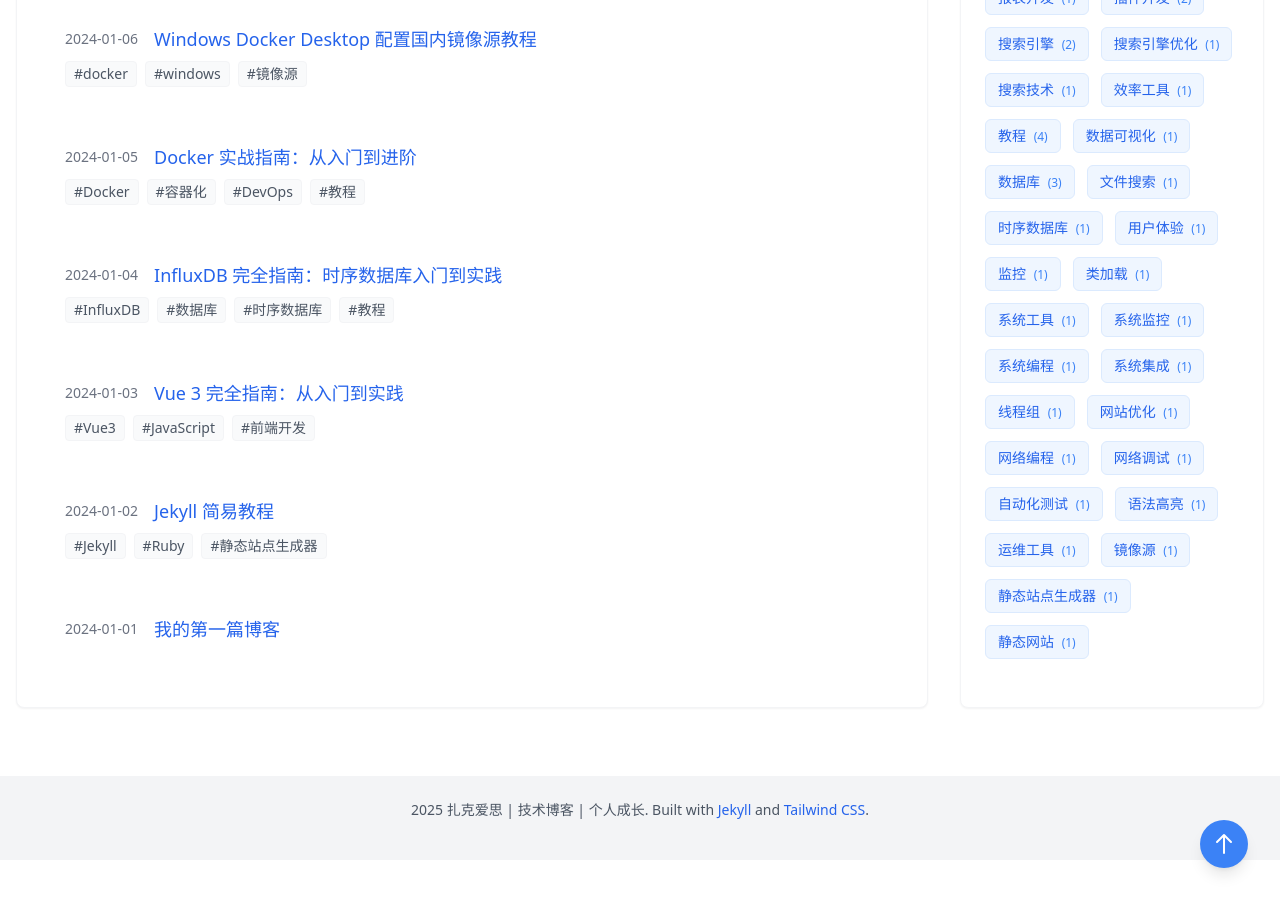
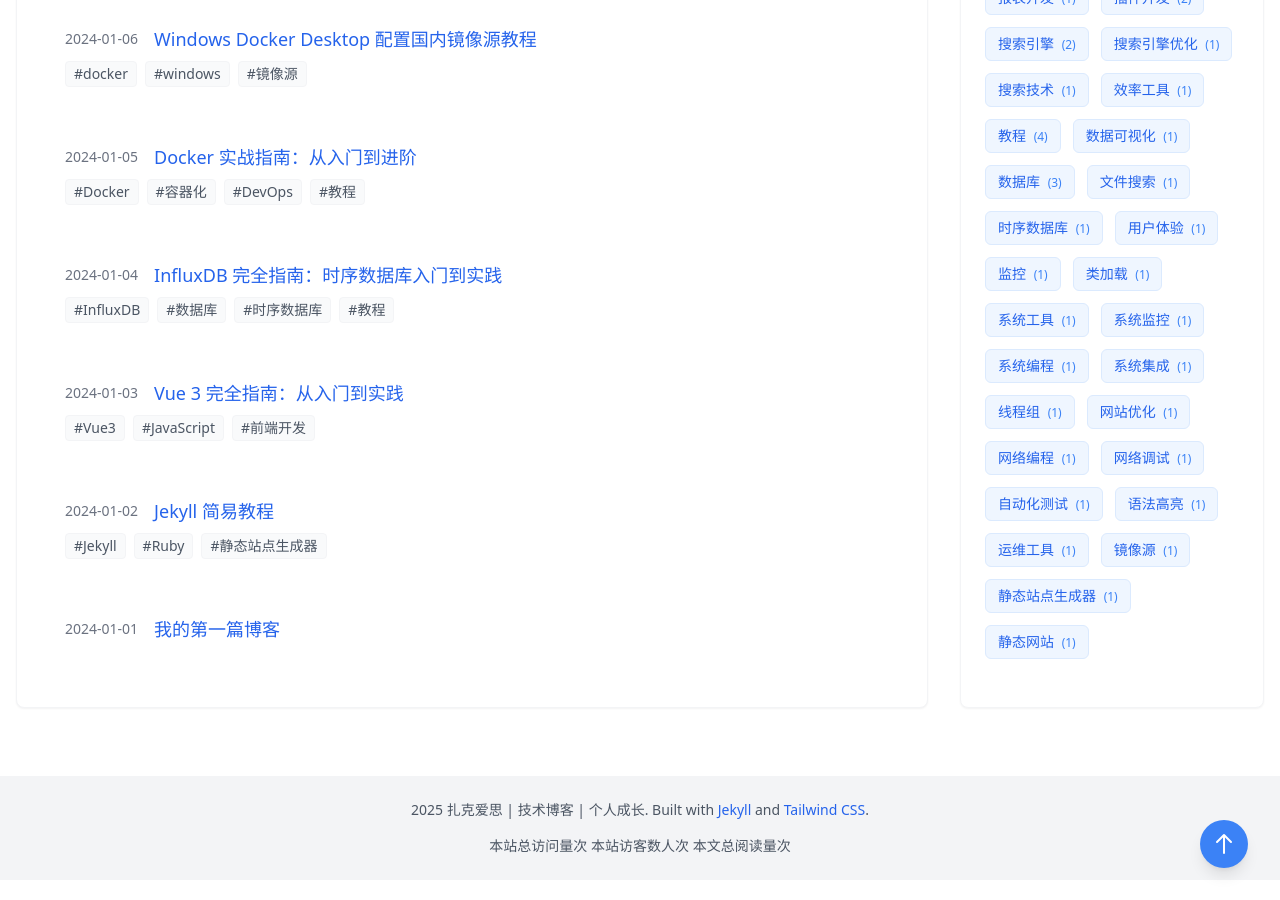
Before and after one commit to zachthinking/zachthinking.github.io, a Jekyll site: the page built from index.md, in a window 1280 px wide and 900 px high, scrolled down 3785 px. Built offline with Jekyll 4.4.1, drawn with Linux system fonts in a browser that asks for light colours; comment, search, counter and statistics services are not loaded.

Commit message:
显示访问统计

```diff
--- a/_includes/footer.html
+++ b/_includes/footer.html
@@ -10,7 +10,7 @@
             <script src="/assets/js/word-count.js"></script>
 
             <div class="text-center text-gray-600 text-sm mb-4 flex items-center space-x-4">
-                <span style="display: none;">
+                <span>
                     本站总访问量<span id="busuanzi_value_site_pv"></span>次
                     本站访客数<span id="busuanzi_value_site_uv"></span>人次
                     本文总阅读量<span id="busuanzi_value_page_pv"></span>次
```
